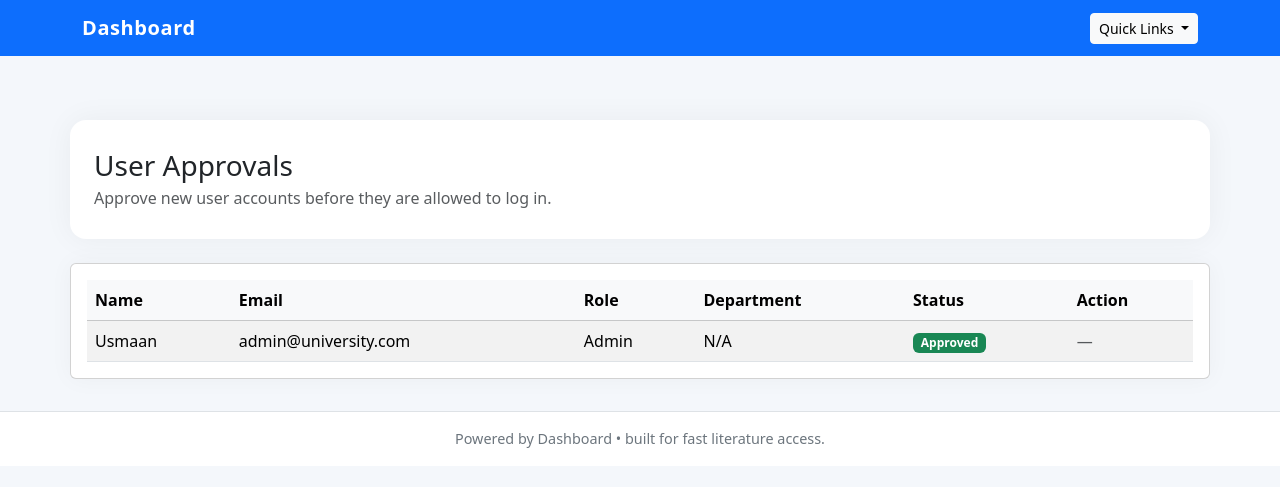
After one commit to usman-infinity/Researcher_-Database_System, a Flask app: page /admin/users in a window 1280 px wide. The commit adds this page. Shown: the top 487 px of the page. Run offline with Flask 3, Linux system fonts and the light colour scheme; a user stored in the database is signed in.

Commit message:
updated files

```diff
--- a/app/models.py
+++ b/app/models.py
@@ -32,6 +32,7 @@ class User(UserMixin, db.Model):
 
     papers = db.relationship("Paper", backref="author", lazy=True)
 
+    approved = db.Column(db.Boolean, default=False)
     created_at = db.Column(db.DateTime, default=datetime.utcnow)
 
 
--- a/app/routes/admin.py
+++ b/app/routes/admin.py
@@ -1,5 +1,5 @@
 from flask import Blueprint, render_template, redirect, url_for
-from app.models import Paper
+from app.models import Paper, User
 from app.extensions import db
 from flask import Blueprint, render_template
 from flask_login import login_required, current_user
@@ -11,18 +11,66 @@ admin_bp = Blueprint("admin", __name__, url_prefix="/admin")
 # Admin Dashboard
 # -----------------------
 @admin_bp.route("/papers")
+@login_required
 def view_papers():
+    if current_user.role != "admin":
+        return redirect(url_for("auth.dashboard"))
+
     papers = Paper.query.all()
     return render_template("admin_papers.html", papers=papers)
+
+
+# -----------------------
+# User approvals
+# -----------------------
+@admin_bp.route("/users")
+@login_required
+def view_users():
+    if current_user.role != "admin":
+        return redirect(url_for("auth.dashboard"))
+
+    users = User.query.order_by(User.created_at.desc()).all()
+    return render_template("admin_users.html", users=users)
+
+
+@admin_bp.route("/users/approve/<int:user_id>")
+@login_required
+def approve_user(user_id):
+    if current_user.role != "admin":
+        return redirect(url_for("auth.dashboard"))
+
+    user = User.query.get_or_404(user_id)
+    user.approved = True
+    db.session.commit()
+    return redirect(url_for("admin.view_users"))
 
 
 # -----------------------
 # Approve Paper
 # -----------------------
 @admin_bp.route("/approve/<int:paper_id>")
+@login_required
 def approve_paper(paper_id):
+    if current_user.role != "admin":
+        return redirect(url_for("auth.dashboard"))
+
     paper = Paper.query.get_or_404(paper_id)
     paper.verified = True
+    db.session.commit()
+    return redirect(url_for("admin.view_papers"))
+
+
+# -----------------------
+# Delete Paper
+# -----------------------
+@admin_bp.route("/delete/<int:paper_id>", methods=["POST"])
+@login_required
+def delete_paper(paper_id):
+    if current_user.role != "admin":
+        return redirect(url_for("auth.dashboard"))
+
+    paper = Paper.query.get_or_404(paper_id)
+    db.session.delete(paper)
     db.session.commit()
     return redirect(url_for("admin.view_papers"))
 
--- /dev/null
+++ b/app/templates/admin_users.html
@@ -0,0 +1,54 @@
+{% extends "base.html" %}
+{% block title %}User Approvals{% endblock %}
+{% block content %}
+<div class="page-header">
+    <div>
+        <h1 class="h3 mb-1">User Approvals</h1>
+        <p class="text-muted mb-0">Approve new user accounts before they are allowed to log in.</p>
+    </div>
+</div>
+<div class="card card-shadow">
+    <div class="card-body">
+        <div class="table-responsive">
+            <table class="table table-striped align-middle mb-0">
+                <thead class="table-light">
+                    <tr>
+                        <th>Name</th>
+                        <th>Email</th>
+                        <th>Role</th>
+                        <th>Department</th>
+                        <th>Status</th>
+                        <th>Action</th>
+                    </tr>
+                </thead>
+                <tbody>
+                    {% for user in users %}
+                    <tr>
+                        <td>{{ user.name }}</td>
+                        <td>{{ user.email }}</td>
+                        <td>{{ user.role|capitalize }}</td>
+                        <td>{{ user.department.name if user.department else 'N/A' }}</td>
+                        <td>
+                            {% if user.approved %}
+                            <span class="badge bg-success">Approved</span>
+                            {% else %}
+                            <span class="badge bg-warning text-dark">Pending</span>
+                            {% endif %}
+                        </td>
+                        <td>
+                            <div class="d-flex gap-2">
+                                {% if not user.approved %}
+                                <a class="btn btn-sm btn-success" href="{{ url_for('admin.approve_user', user_id=user.id) }}">Approve</a>
+                                {% else %}
+                                <span class="text-muted">—</span>
+                                {% endif %}
+                            </div>
+                        </td>
+                    </tr>
+                    {% endfor %}
+                </tbody>
+            </table>
+        </div>
+    </div>
+</div>
+{% endblock %}
--- a/app/templates/auth/register.html
+++ b/app/templates/auth/register.html
@@ -35,7 +35,8 @@
                     </div>
                     <button type="submit" class="btn btn-primary">Register</button>
                 </form>
-                <p class="mt-3">Already registered? <a href="{{ url_for('auth.login') }}">Login here</a>.</p>
+                <p class="text-muted mt-3 mb-1">After registration, an admin must approve your account before you can log in.</p>
+                <p class="mt-2">Already registered? <a href="{{ url_for('auth.login') }}">Login here</a>.</p>
             </div>
         </div>
     </div>
--- a/app/templates/base.html
+++ b/app/templates/base.html
@@ -28,15 +28,40 @@
         .page-header h1 {
             margin-bottom: 0.25rem;
         }
+        .hero-section {
+            padding: 3rem 1.5rem;
+            background: linear-gradient(135deg, rgba(13, 110, 253, 0.95), rgba(50, 158, 255, 0.94));
+            border-radius: 1rem;
+            color: #fff;
+            margin-bottom: 2rem;
+            box-shadow: 0 0 35px rgba(0, 0, 0, 0.08);
+        }
+        .hero-section h1,
+        .hero-section p {
+            color: #fff;
+        }
+        .hero-section .btn-light {
+            color: #0d6efd;
+        }
+        .feature-card {
+            border: none;
+            border-radius: 1rem;
+            box-shadow: 0 0 30px rgba(0,0,0,.04);
+        }
+        .stats-badge {
+            font-size: 0.9rem;
+            font-weight: 600;
+            letter-spacing: 0.02em;
+        }
+        .card-shadow {
+            box-shadow: 0 0 25px rgba(0,0,0,.04);
+        }
         .table-actions > * {
             margin-right: 0.4rem;
         }
         .keyword-badge {
             margin-right: 0.35rem;
             margin-bottom: 0.35rem;
-        }
-        .card-shadow {
-            box-shadow: 0 0 25px rgba(0,0,0,.04);
         }
         .nav-link.active {
             font-weight: 600;
@@ -52,12 +77,12 @@
 <body>
 <nav class="navbar navbar-expand-lg navbar-dark bg-primary fixed-top">
     <div class="container">
-        <a class="navbar-brand" href="{{ url_for('home') }}">ResearcherDB</a>
+        <a class="navbar-brand" href="{{ url_for('home') }}">Dashboard</a>
         <button class="navbar-toggler" type="button" data-bs-toggle="collapse" data-bs-target="#mainNav" aria-controls="mainNav" aria-expanded="false" aria-label="Toggle navigation">
             <span class="navbar-toggler-icon"></span>
-        </button>
         <div class="collapse navbar-collapse" id="mainNav">
             <ul class="navbar-nav me-auto mb-2 mb-lg-0">
+                <li class="nav-item"><a class="nav-link {% if request.endpoint == 'home' %}active{% endif %}" href="{{ url_for('home') }}">Home</a></li>
                 <li class="nav-item"><a class="nav-link {% if request.endpoint == 'papers.list_papers' %}active{% endif %}" href="{{ url_for('papers.list_papers') }}">Papers</a></li>
                 {% if current_user.is_authenticated %}
                 <li class="nav-item"><a class="nav-link {% if request.endpoint == 'papers.upload_paper' %}active{% endif %}" href="{{ url_for('papers.upload_paper') }}">Upload</a></li>
@@ -76,6 +101,30 @@
                 <li class="nav-item"><a class="nav-link" href="{{ url_for('auth.register') }}">Register</a></li>
                 {% endif %}
             </ul>
+            <div class="d-flex align-items-center ms-3">
+                <div class="dropdown">
+                    <button class="btn btn-light btn-sm dropdown-toggle" type="button" id="quickLinksDropdown" data-bs-toggle="dropdown" aria-expanded="false">
+                        Quick Links
+                    </button>
+                    <ul class="dropdown-menu dropdown-menu-end" aria-labelledby="quickLinksDropdown">
+                        <li><a class="dropdown-item" href="{{ url_for('home') }}">Home</a></li>
+                        <li><a class="dropdown-item" href="{{ url_for('papers.list_papers') }}">Papers</a></li>
+                        {% if current_user.is_authenticated %}
+                        <li><a class="dropdown-item" href="{{ url_for('papers.upload_paper') }}">Upload</a></li>
+                        <li><a class="dropdown-item" href="{{ url_for('papers.search_papers') }}">Search</a></li>
+                        {% if current_user.role == 'admin' %}
+                        <li><a class="dropdown-item" href="{{ url_for('admin.view_papers') }}">Admin</a></li>
+                        {% endif %}
+                        <li><a class="dropdown-item" href="{{ url_for('auth.dashboard') }}">Dashboard</a></li>
+                        <li><hr class="dropdown-divider"></li>
+                        <li><a class="dropdown-item text-danger" href="{{ url_for('auth.logout') }}">Logout</a></li>
+                        {% else %}
+                        <li><a class="dropdown-item" href="{{ url_for('auth.login') }}">Login</a></li>
+                        <li><a class="dropdown-item" href="{{ url_for('auth.register') }}">Register</a></li>
+                        {% endif %}
+                    </ul>
+                </div>
+            </div>
         </div>
     </div>
 </nav>
@@ -95,7 +144,7 @@
     {% block content %}{% endblock %}
 </div>
 <footer class="footer bg-white border-top">
-    <div class="container">Powered by ResearcherDB • built for fast literature access.</div>
+    <div class="container">Powered by Dashboard • built for fast literature access.</div>
 </footer>
 <script src="https://cdn.jsdelivr.net/npm/bootstrap@5.3.3/dist/js/bootstrap.bundle.min.js"></script>
 </body>
```
Also changed, not shown: app/__init__.py (+13 -2 lines), app/routes/auth.py (+7 -2 lines), app/templates/admin_papers.html (+11 -1 lines), app/templates/home.html (added, +103 -0 lines), instance/research.db, 1 other file.
